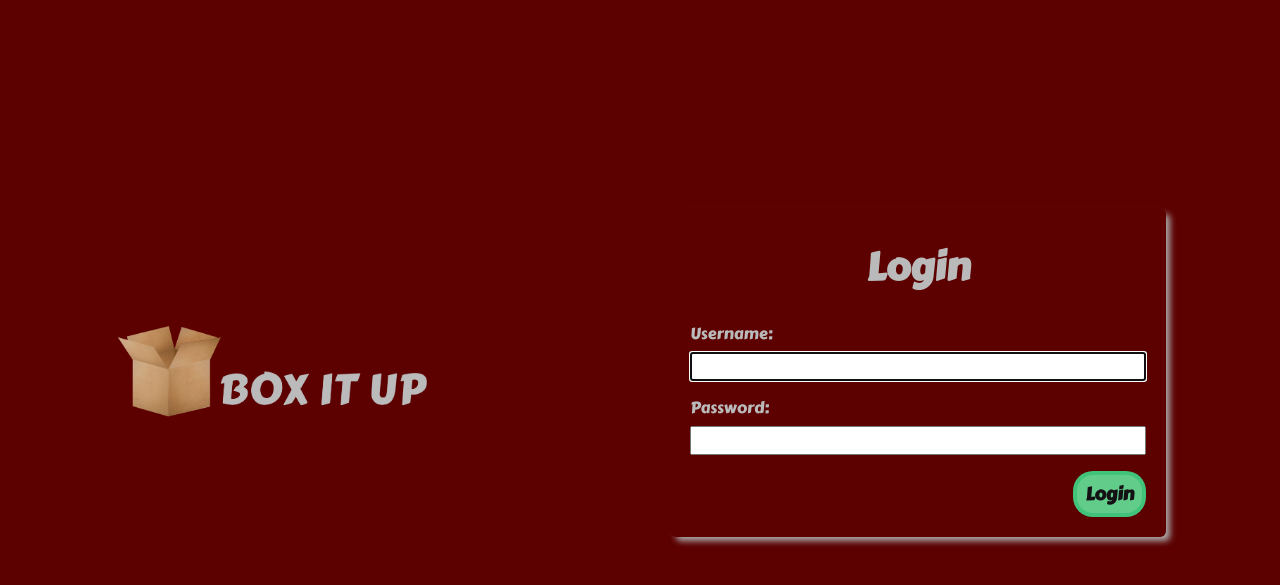
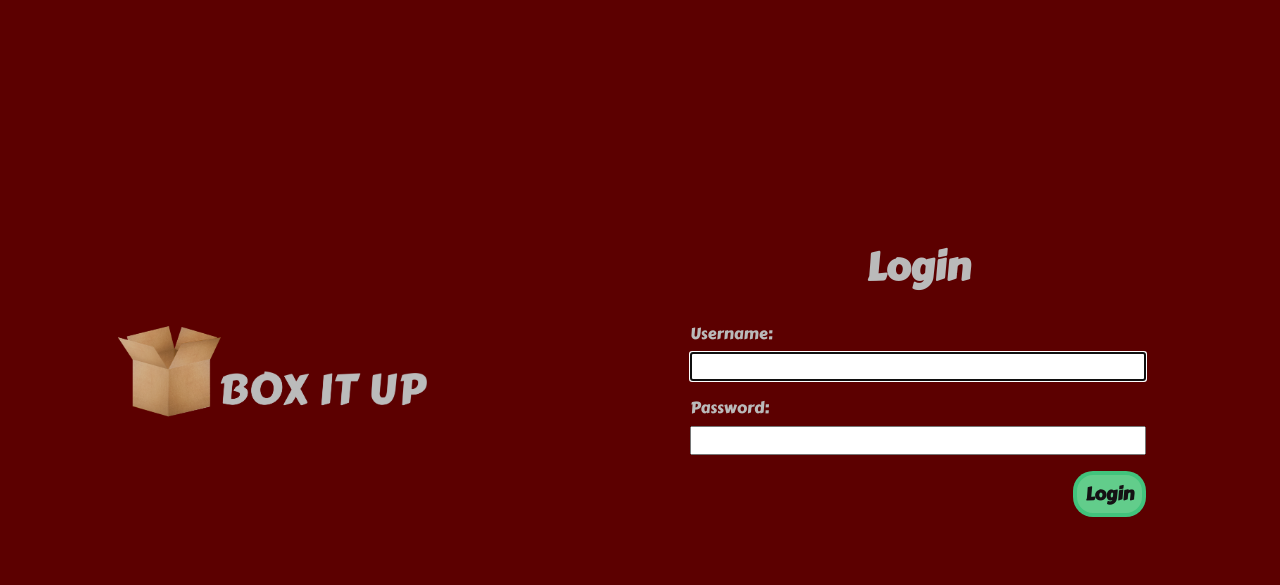
Before and after one commit to rhkearns/boxitup2, a Django app: page / in a window 1280 px wide. Shown: the part 55-640 px from the top of the page. Run offline with Django 3.2, Linux system fonts and the light colour scheme.

Commit message:
remove drop shadow from login

```diff
--- a/main_app/static/css/home.css
+++ b/main_app/static/css/home.css
@@ -77,7 +77,7 @@ main > section {
     border: var(--borders);
     padding: 20px;
     border-radius: var(--card-border-radius);
-    box-shadow: var(--card-box-shadow);
+    /* box-shadow: var(--card-box-shadow); */
     width: 100%;
   }
 
```
Also changed, not shown: main_app/static/images/box_create.png (added), readme.md.
